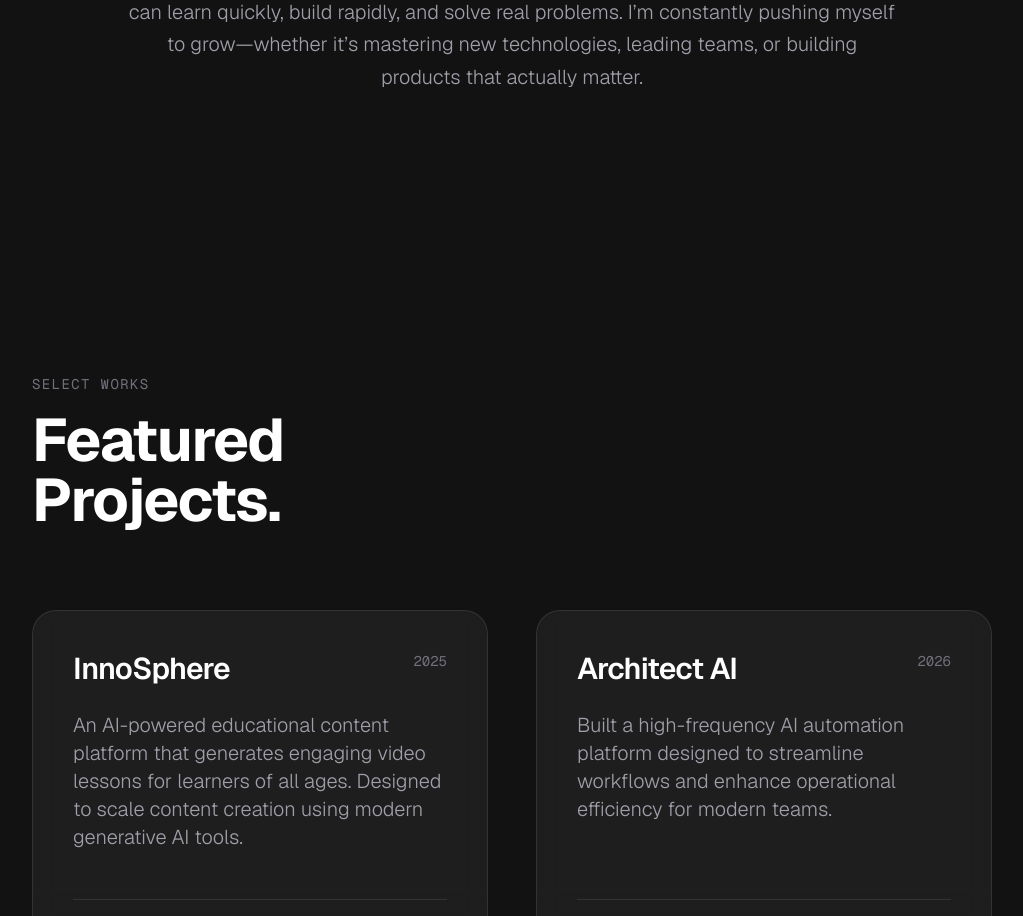
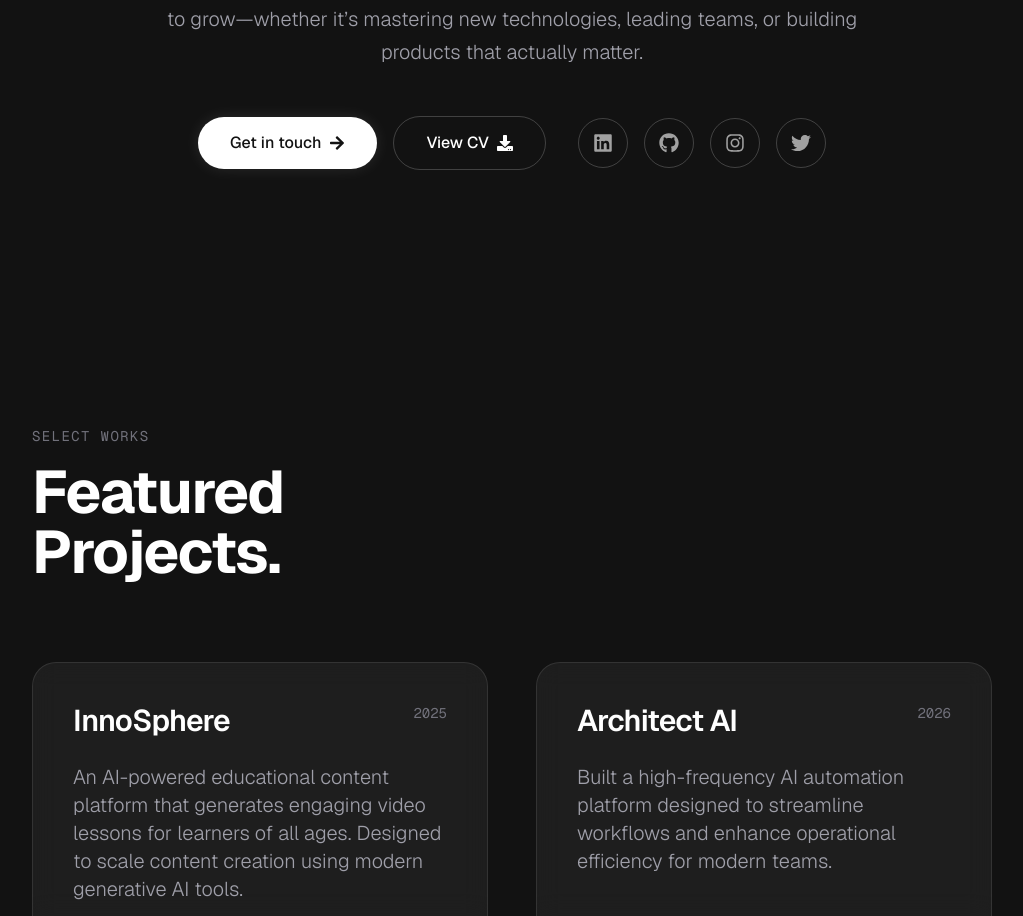
Before and after one commit to MindfulTechie-06/Portfolio_New, a Next.js app: page / in a window 1280 px wide. Shown: the part 4554-5470 px from the top of the page, without its empty margins (128-1151 px from the left). Built offline with nearby package versions, Linux system fonts and the light colour scheme.

Commit message:
feat: implement about section CTA with get in touch, resume button, and social icons

```diff
--- a/src/components/About.tsx
+++ b/src/components/About.tsx
@@ -1,6 +1,7 @@
 "use client";
 
 import { motion } from "framer-motion";
+import CallToAction from "./CallToAction";
 
 export default function About() {
   return (
@@ -22,6 +23,9 @@ Beyond coding, I’m deeply involved in innovation and community building, contr
 
 I’m constantly pushing myself to grow—whether it’s mastering new technologies, leading teams, or building products that actually matter.
         </p>
+
+        {/* CTA Section */}
+        <CallToAction />
       </motion.div>
     </section>
   );
--- /dev/null
+++ b/src/components/CallToAction.tsx
@@ -0,0 +1,82 @@
+"use client";
+
+import React from "react";
+import { FaArrowRight, FaDownload, FaGithub, FaLinkedin, FaInstagram, FaTwitter } from "react-icons/fa";
+
+export default function CallToAction() {
+  const scrollToContact = () => {
+    const element = document.getElementById("contact");
+    if (element) {
+      element.scrollIntoView({ behavior: "smooth" });
+    }
+  };
+
+  return (
+    <div className="mt-12 flex flex-col lg:flex-row items-center justify-center gap-6 lg:gap-4 w-full">
+
+      <div className="flex flex-col sm:flex-row items-center gap-4 w-full lg:w-auto">
+        {/* Primary Button */}
+        <button
+          onClick={scrollToContact}
+          className="group relative flex items-center justify-center gap-2 bg-white text-[#121212] font-medium px-8 py-3.5 rounded-full hover:bg-neutral-200 hover:scale-105 transition-all duration-300 shadow-[0_0_15px_rgba(255,255,255,0.1)] hover:shadow-[0_0_25px_rgba(255,255,255,0.2)] w-full sm:w-auto"
+          aria-label="Get in touch"
+        >
+          <span>Get in touch</span>
+          <FaArrowRight className="transform group-hover:translate-x-1 transition-transform" />
+        </button>
+
+        {/* Secondary Button */}
+        <a
+          href="/resume.pdf"
+          target="_blank"
+          rel="noopener noreferrer"
+          className="group relative flex items-center justify-center gap-2 bg-transparent text-white border border-white/20 font-medium px-8 py-3.5 rounded-full hover:border-white/50 hover:bg-white/5 hover:scale-105 transition-all duration-300 hover:shadow-[0_0_15px_rgba(255,255,255,0.1)] w-full sm:w-auto"
+          aria-label="View CV"
+        >
+          <span>View CV</span>
+          <FaDownload className="transform group-hover:-translate-y-0.5 transition-transform" />
+        </a>
+      </div>
+
+      {/* Social Icons */}
+      <div className="flex items-center gap-4 lg:ml-4 mt-2 lg:mt-0">
+        <a
+          href="https://www.linkedin.com/in/himanish-chatterjee-153a50327/"
+          target="_blank"
+          rel="noopener noreferrer"
+          className="p-3.5 rounded-full border border-white/20 text-neutral-400 hover:text-blue-500 hover:border-blue-500/50 hover:bg-blue-500/10 transition-all duration-300 hover:scale-110"
+          aria-label="LinkedIn Profile"
+        >
+          <FaLinkedin size={20} />
+        </a>
+        <a
+          href="https://github.com/MindfulTechie-06"
+          target="_blank"
+          rel="noopener noreferrer"
+          className="p-3.5 rounded-full border border-white/20 text-neutral-400 hover:text-white hover:border-white/50 hover:bg-white/10 transition-all duration-300 hover:scale-110"
+          aria-label="GitHub Profile"
+        >
+          <FaGithub size={20} />
+        </a>
+        <a
+          href="https://www.instagram.com/_.himanixx._?igsh=MXUxMGUzZWlmZzFpYQ=="
+          target="_blank"
+          rel="noopener noreferrer"
+          className="p-3.5 rounded-full border border-white/20 text-neutral-400 hover:text-pink-500 hover:border-pink-500/50 hover:bg-pink-500/10 transition-all duration-300 hover:scale-110"
+          aria-label="Instagram Profile"
+        >
+          <FaInstagram size={20} />
+        </a>
+        <a
+          href="https://x.com/HimanishCh65417"
+          target="_blank"
+          rel="noopener noreferrer"
+          className="p-3.5 rounded-full border border-white/20 text-neutral-400 hover:text-sky-400 hover:border-sky-400/50 hover:bg-sky-400/10 transition-all duration-300 hover:scale-110"
+          aria-label="Twitter Profile"
+        >
+          <FaTwitter size={20} />
+        </a>
+      </div>
+    </div>
+  );
+}
```
